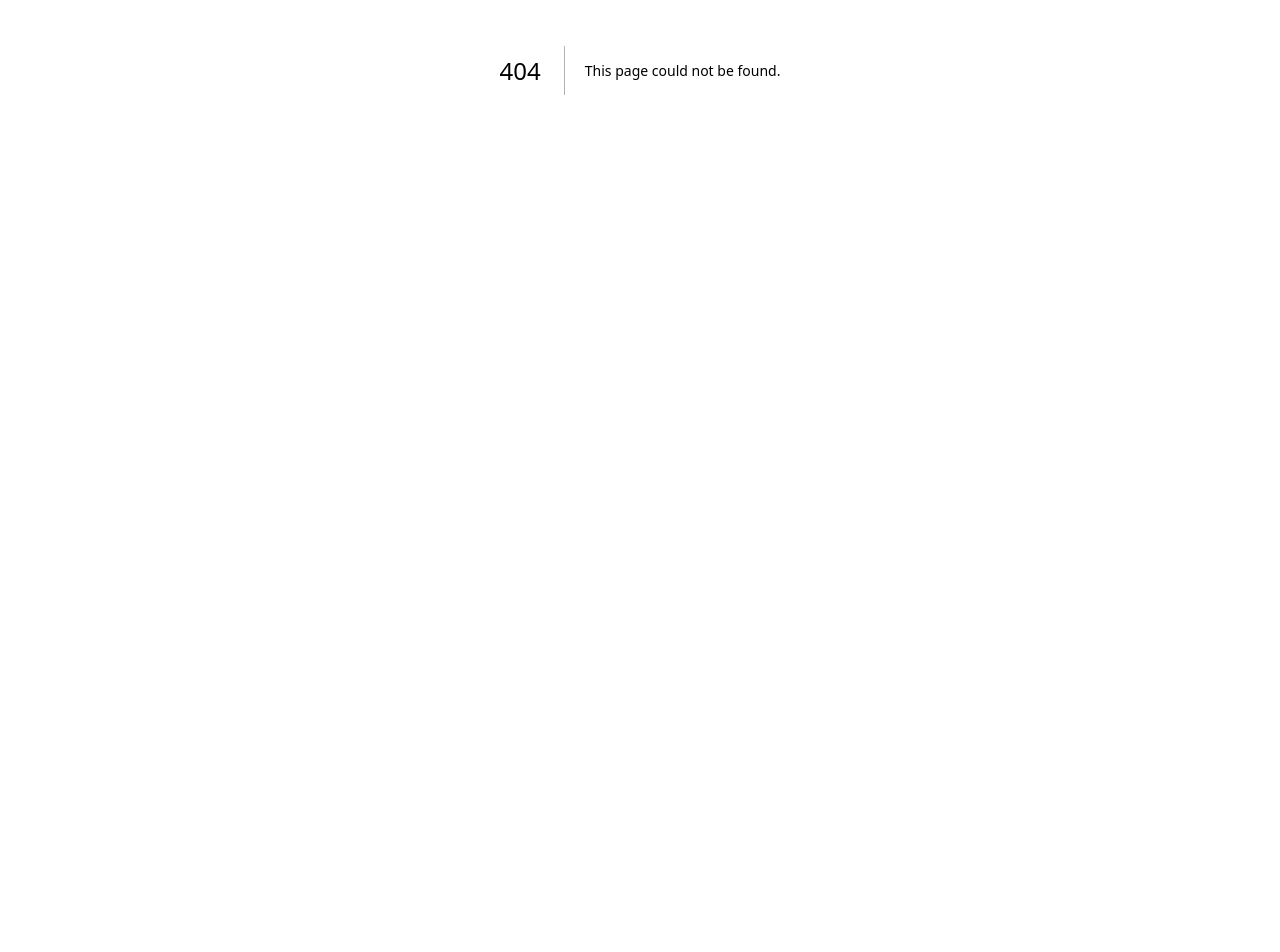
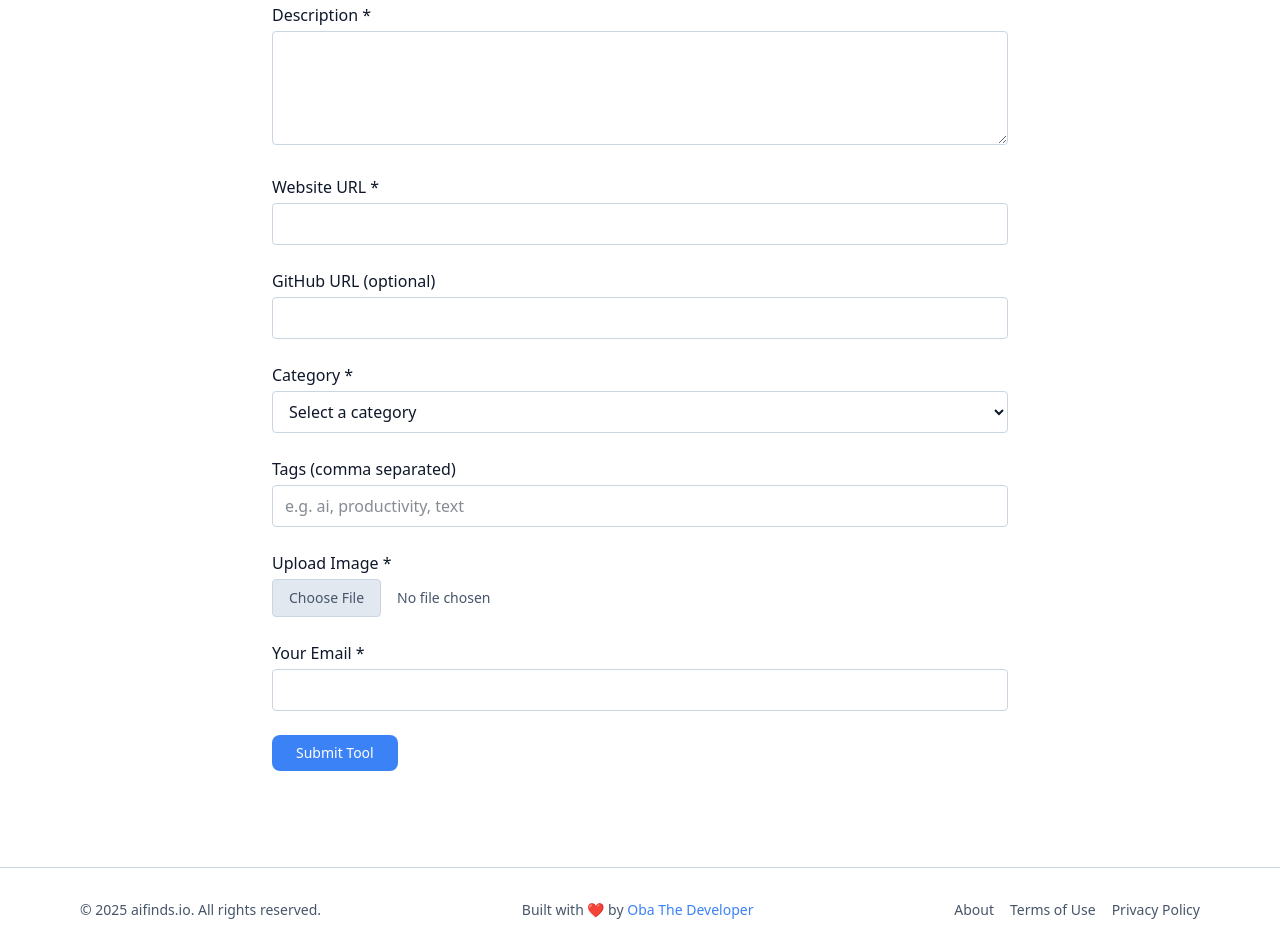
Before and after one commit to kingieX/aifinds-io, a Next.js app: page /submit in a window 1280 px wide. Before the commit this address had no page. Shown: the part 330-1282 px from the top of the page. Before the commit the page ends 800 px from the top, so only its background shows below. Built offline with nearby package versions, Linux system fonts and the light colour scheme.

Commit message:
Update: implemented the Submit a tool page

```diff
--- /dev/null
+++ b/src/app/submit/page.tsx
@@ -0,0 +1,22 @@
+import Navbar from "@/components/Navbar";
+import Footer from "@/components/Footer";
+import SubmitForm from "@/components/SubmitForm";
+
+export default function SubmitPage() {
+  return (
+    <>
+      <Navbar />
+      <main className="max-w-3xl mx-auto px-4 py-12">
+        <h1 className="text-3xl font-bold mb-6 text-center">
+          Submit an AI Tool
+        </h1>
+        <p className="text-muted-foreground text-center mb-10">
+          Share your AI tool or model with the world. Fill out the form below to
+          get listed on aifinds.io.
+        </p>
+        <SubmitForm />
+      </main>
+      <Footer />
+    </>
+  );
+}
--- a/src/app/tools/[id]/page.tsx
+++ b/src/app/tools/[id]/page.tsx
@@ -1,4 +1,3 @@
-// app/tools/[id]/page.tsx
 import { mockTools } from "@/data/mockTools";
 import { AITool } from "@/types/tool";
 import Image from "next/image";
--- a/src/components/Footer.tsx
+++ b/src/components/Footer.tsx
@@ -7,6 +7,15 @@ export default function Footer() {
         <p className="text-sm text-muted-foreground">
           &copy; 2025 aifinds.io. All rights reserved.
         </p>
+        <p className="text-sm text-muted-foreground">
+          Built with ❤️ by{" "}
+          <a
+            href="https://x.com/ObaTheDeveloper"
+            className="text-primary hover:underline"
+          >
+            Oba The Developer
+          </a>
+        </p>
         <div className="flex gap-4 text-sm">
           <Link
             href="/about"
@@ -15,10 +24,16 @@ export default function Footer() {
             About
           </Link>
           <Link
-            href="/submit"
+            href="/terms"
             className="hover:text-primary text-muted-foreground"
           >
-            Submit
+            Terms of Use
+          </Link>
+          <Link
+            href="/privacy"
+            className="hover:text-primary text-muted-foreground"
+          >
+            Privacy Policy
           </Link>
         </div>
       </div>
--- /dev/null
+++ b/src/components/SubmitForm.tsx
@@ -0,0 +1,204 @@
+"use client";
+
+import { useState } from "react";
+import { categories } from "@/data/categories";
+import { ToolSubmission } from "@/types/submission";
+import { Loader2 } from "lucide-react";
+
+export default function SubmitForm() {
+  const [formData, setFormData] = useState<ToolSubmission>({
+    name: "",
+    description: "",
+    website: "",
+    github: "",
+    categoryId: "",
+    tags: [],
+    image: null,
+    email: "",
+  });
+
+  const [isSubmitting, setIsSubmitting] = useState(false);
+  const [submitted, setSubmitted] = useState(false);
+
+  const handleChange = (
+    e: React.ChangeEvent<
+      HTMLInputElement | HTMLTextAreaElement | HTMLSelectElement
+    >
+  ) => {
+    const { name, value } = e.target;
+    setFormData((prev) => ({
+      ...prev,
+      [name]: value,
+    }));
+  };
+
+  const handleImageChange = (e: React.ChangeEvent<HTMLInputElement>) => {
+    const file = e.target.files?.[0] || null;
+    setFormData((prev) => ({
+      ...prev,
+      image: file,
+    }));
+  };
+
+  const handleSubmit = (e: React.FormEvent) => {
+    e.preventDefault();
+
+    // Very basic validation
+    if (
+      !formData.name ||
+      !formData.description ||
+      !formData.website ||
+      !formData.email ||
+      !formData.categoryId
+    ) {
+      alert("Please fill in all required fields.");
+      return;
+    }
+
+    setIsSubmitting(true);
+
+    // Mock async submit
+    setTimeout(() => {
+      console.log("Submitted Tool:", formData);
+      setIsSubmitting(false);
+      setSubmitted(true);
+    }, 2000);
+  };
+
+  if (submitted) {
+    return (
+      <div className="bg-green-100 text-green-800 p-4 rounded-md text-center">
+        🎉 Tool submitted successfully! We’ll review and publish it shortly.
+      </div>
+    );
+  }
+
+  return (
+    <form onSubmit={handleSubmit} className="space-y-6">
+      {/* Tool Name */}
+      <div>
+        <label className="block font-medium mb-1">Tool Name *</label>
+        <input
+          name="name"
+          type="text"
+          required
+          value={formData.name}
+          onChange={handleChange}
+          className="w-full border border-border rounded px-3 py-2 bg-background"
+        />
+      </div>
+
+      {/* Description */}
+      <div>
+        <label className="block font-medium mb-1">Description *</label>
+        <textarea
+          name="description"
+          required
+          value={formData.description}
+          onChange={handleChange}
+          rows={4}
+          className="w-full border border-border rounded px-3 py-2 bg-background"
+        />
+      </div>
+
+      {/* Website URL */}
+      <div>
+        <label className="block font-medium mb-1">Website URL *</label>
+        <input
+          name="website"
+          type="url"
+          required
+          value={formData.website}
+          onChange={handleChange}
+          className="w-full border border-border rounded px-3 py-2 bg-background"
+        />
+      </div>
+
+      {/* GitHub URL */}
+      <div>
+        <label className="block font-medium mb-1">GitHub URL (optional)</label>
+        <input
+          name="github"
+          type="url"
+          value={formData.github}
+          onChange={handleChange}
+          className="w-full border border-border rounded px-3 py-2 bg-background"
+        />
+      </div>
+
+      {/* Category */}
+      <div>
+        <label className="block font-medium mb-1">Category *</label>
+        <select
+          name="categoryId"
+          required
+          value={formData.categoryId}
+          onChange={handleChange}
+          className="w-full border border-border rounded px-3 py-2 bg-background"
+        >
+          <option value="">Select a category</option>
+          {categories.map((cat) => (
+            <option key={cat.id} value={cat.id}>
+              {cat.name}
+            </option>
+          ))}
+        </select>
+      </div>
+
+      {/* Tags */}
+      <div>
+        <label className="block font-medium mb-1">Tags (comma separated)</label>
+        <input
+          name="tags"
+          type="text"
+          placeholder="e.g. ai, productivity, text"
+          value={formData.tags.join(", ")}
+          onChange={(e) =>
+            setFormData((prev) => ({
+              ...prev,
+              tags: e.target.value.split(",").map((tag) => tag.trim()),
+            }))
+          }
+          className="w-full border border-border rounded px-3 py-2 bg-background"
+        />
+      </div>
+
+      {/* Image Upload */}
+      <div>
+        <label className="block font-medium mb-1">Upload Image *</label>
+        <input
+          type="file"
+          accept="image/*"
+          required
+          onChange={handleImageChange}
+          className="block w-full text-sm text-muted-foreground file:mr-4 file:py-2 file:px-4 file:border file:rounded file:border-border file:bg-muted"
+        />
+      </div>
+
+      {/* Email */}
+      <div>
+        <label className="block font-medium mb-1">Your Email *</label>
+        <input
+          name="email"
+          type="email"
+          required
+          value={formData.email}
+          onChange={handleChange}
+          className="w-full border border-border rounded px-3 py-2 bg-background"
+        />
+      </div>
+
+      {/* Submit Button */}
+      <div>
+        <button
+          type="submit"
+          disabled={isSubmitting}
+          className="bg-primary text-primary-foreground px-6 py-2 rounded-md text-sm font-medium flex items-center gap-2"
+        >
+          {isSubmitting && <Loader2 className="animate-spin" size={16} />}
+          {isSubmitting ? "Submitting..." : "Submit Tool"}
+        </button>
+      </div>
+    </form>
+  );
+}
--- /dev/null
+++ b/src/types/submission.ts
@@ -0,0 +1,10 @@
+export interface ToolSubmission {
+  name: string;
+  description: string;
+  website: string;
+  github?: string;
+  categoryId: string;
+  tags: string[];
+  image: File | null;
+  email: string;
+}
```
